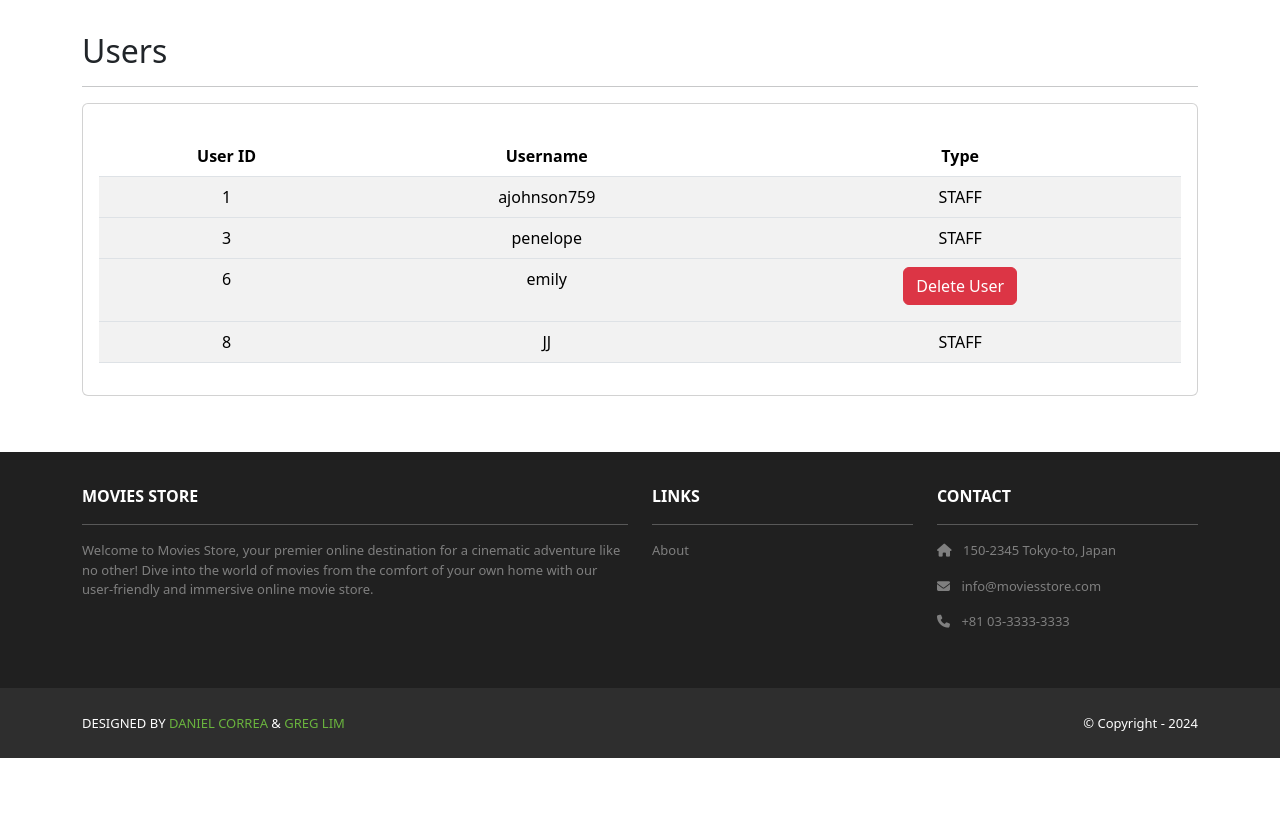
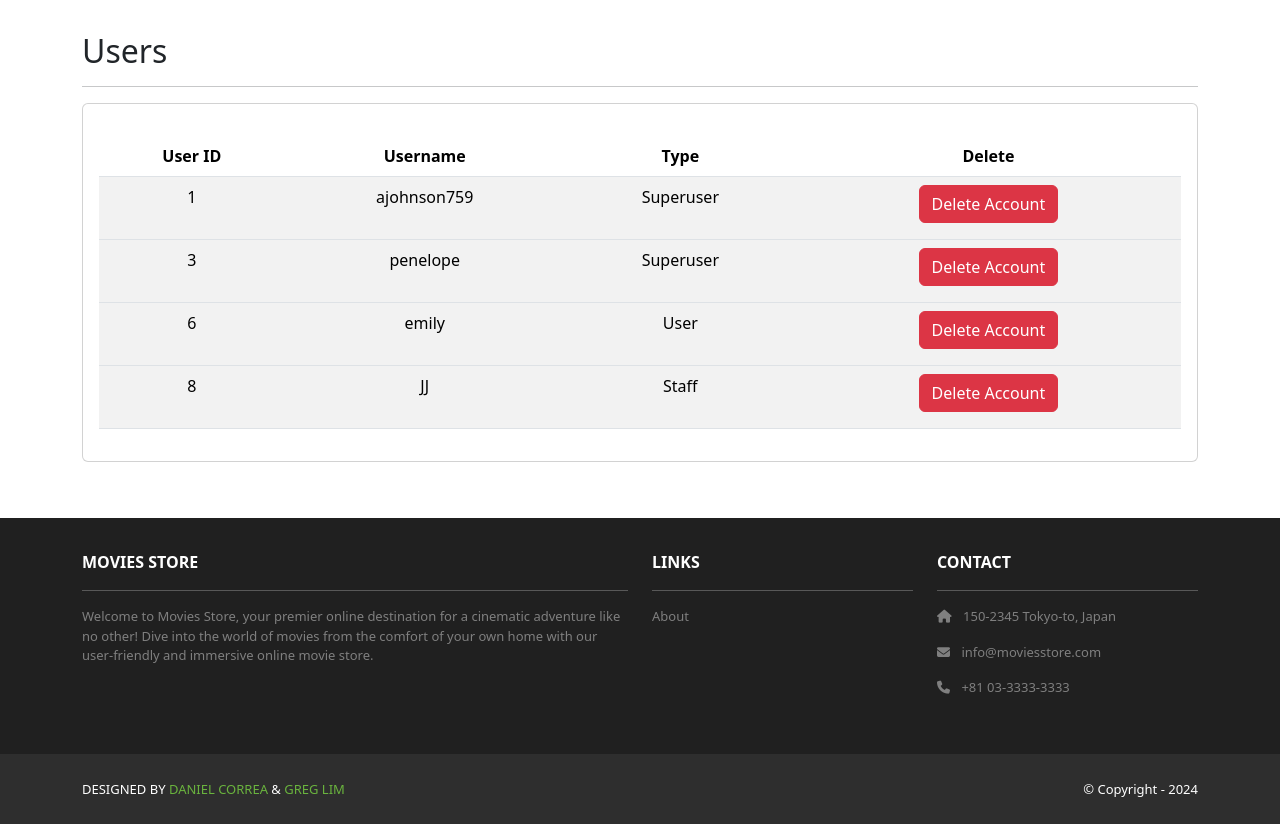
Before and after one commit to Runningbird20/Project-2, a Django app: page /accounts/manage_accounts/ in a window 1280 px wide. Shown: the part 82-906 px from the top of the page. Before the commit the page ends 840 px from the top, so only its background shows below. Run offline with Django 5.2, Linux system fonts and the light colour scheme; a user stored in the database is signed in; data comes from the database, SQL or seed files in the repository; both versions use the stored data as it was after the commit; some libraries are stand-ins or nearby versions.

Commit message:
differentiate between superuser and staff

```diff
--- a/accounts/templates/accounts/manage_accounts.html
+++ b/accounts/templates/accounts/manage_accounts.html
@@ -17,24 +17,50 @@
                                     <th scope="col">User ID</th>
                                     <th scope="col">Username</th>
                                     <th scope="col">Type</th>
+                                    <th scope="col">Delete</th>
                                 </tr>
                             </thead>
 
-                            {% for user in template_data.users %}
+                            {% for u in template_data.users %}
                             <tbody>
                                 <tr>
-                                    <td>{{ user.id }}</td>
-                                    <td>{{ user.user }}</td>
+                                    <td>{{ u.id }}</td>
+                                    <td>{{ u.user }}</td>
+
+                                   <td>
+                                        {% if u.user.is_superuser %}
+                                                Superuser
+                                        {% else %}
+                                            {% if u.user.is_staff %}
+                                                Staff
+                                            {% else %}
+                                                User
+                                            {% endif %}
+                                        {% endif %}
+                                    </td>
+
                                     <td>
-                                        {% if user.user.is_staff %}
-                                            STAFF
-                                        {% else %}
-                                        <form action="{% url 'accounts.remove_user' user.id %}" method="POST">
+
+                                        {% if user.is_superuser %}
+                                            <form action="{% url 'accounts.remove_user' user.id %}" method="POST">
                                             {% csrf_token %}
                                             <button class="btn btn-danger mb-2">
-                                                Delete User
+                                                Delete Account
                                             </button>
                                         </form>
+                                        {% else %}
+                                            {% if u.user.is_staff %}
+                                                <button class="btn btn-outline-dark mb-2">
+                                                    Cannot Delete Users
+                                                </button>
+                                            {% else %}
+                                            <form action="{% url 'accounts.remove_user' user.id %}" method="POST">
+                                                {% csrf_token %}
+                                                <button class="btn btn-danger mb-2">
+                                                    Delete User
+                                                </button>
+                                            </form>
+                                            {% endif %}
                                         {% endif %}
                                     </td>
 
```
Also changed, not shown: db.sqlite3, 1 other file.
